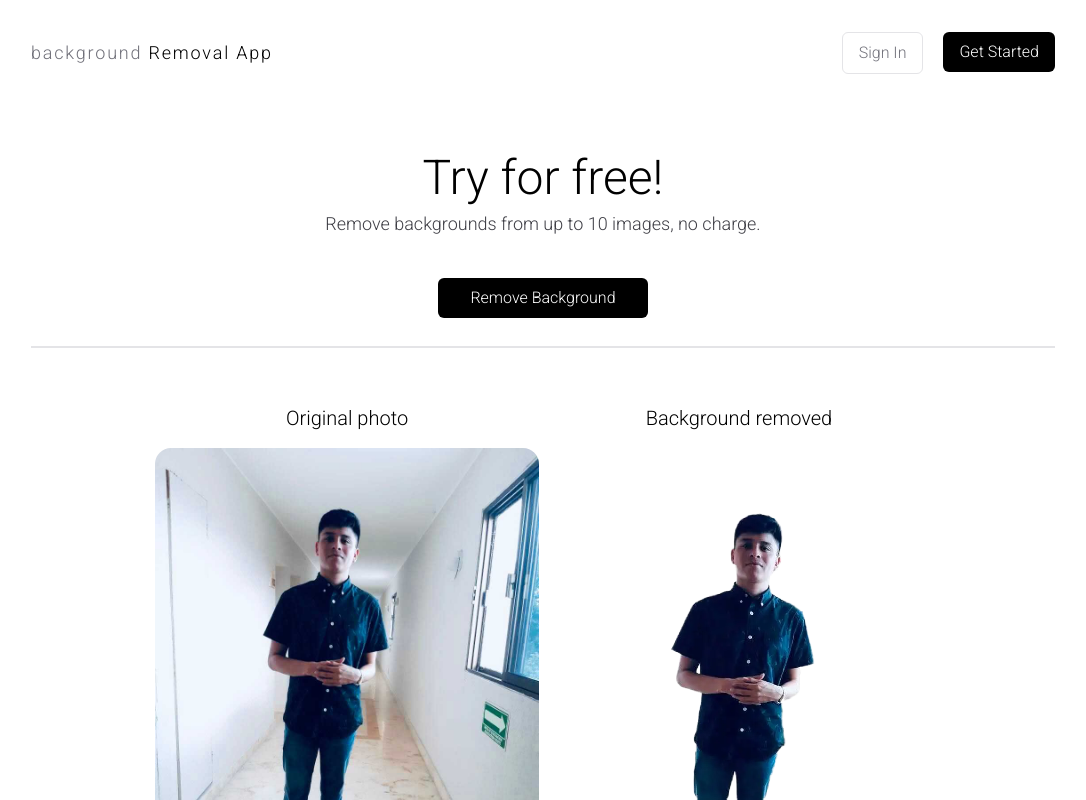
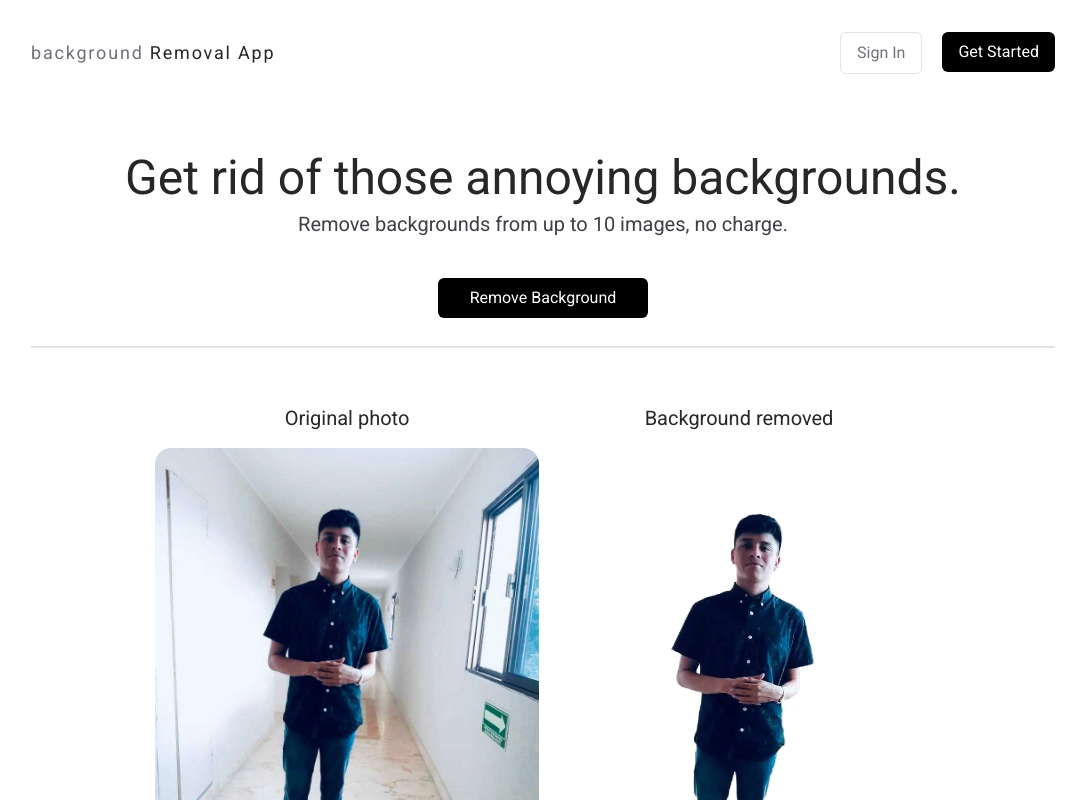
Before and after one commit to rowyio/demo-microsaas, a Next.js app: page / in a window 1280 px wide. Shown: the top 800 px of the page, without its empty margins (97-1183 px from the left). Built offline with nearby package versions, Linux system fonts and the light colour scheme; no server answers.

Commit message:
style changes

```diff
--- a/components/Hero.tsx
+++ b/components/Hero.tsx
@@ -16,7 +16,7 @@ export default function Hero({
   return (
     <div className={`border-b-2 border-zinc-200 pb-7 text-${alignment}`}>
       <h1 className="text-3xl md:text-5xl">{heading}</h1>
-      <p className="pt-2 text-lg text-zinc-700">{subHeading}</p>
+      <p className="pt-2 text-xl text-zinc-700">{subHeading}</p>
       {link && (
         <Link href={link.to}>
           <button className="mt-10 cursor-pointer rounded-md bg-black py-2 px-8 text-white hover:text-zinc-300">
--- a/components/Layout.tsx
+++ b/components/Layout.tsx
@@ -6,7 +6,7 @@ import { CookieData } from "@/pages/_app";
 import Header from "./Header";
 import Footer from "./Footer";
 
-const roboto = Roboto({ subsets: ["latin"], weight: "300" });
+const roboto = Roboto({ subsets: ["latin"], weight: "400" });
 
 export default function Layout({ children }: { children: ReactNode }) {
   const [cookies, setCookie] = useCookies([COOKIE_ID]);
@@ -19,7 +19,7 @@ export default function Layout({ children }: { children: ReactNode }) {
 
   return (
     <div
-      className={`${roboto.className} m-auto flex min-h-screen max-w-5xl flex-col px-4 md:px-0`}
+      className={`${roboto.className} m-auto flex min-h-screen max-w-5xl flex-col px-4 text-zinc-800 md:px-0`}
     >
       <Header />
       <main className="flex w-full flex-1 flex-col">{children}</main>
--- a/pages/index.tsx
+++ b/pages/index.tsx
@@ -12,7 +12,7 @@ export default function Home() {
       </Head>
       <div className="mt-12">
         <Hero
-          heading="Try for free!"
+          heading="Get rid of those annoying backgrounds."
           subHeading="Remove backgrounds from up to 10 images, no charge."
           link={{ title: "Remove Background", to: "/remove" }}
           alignment="center"
```
